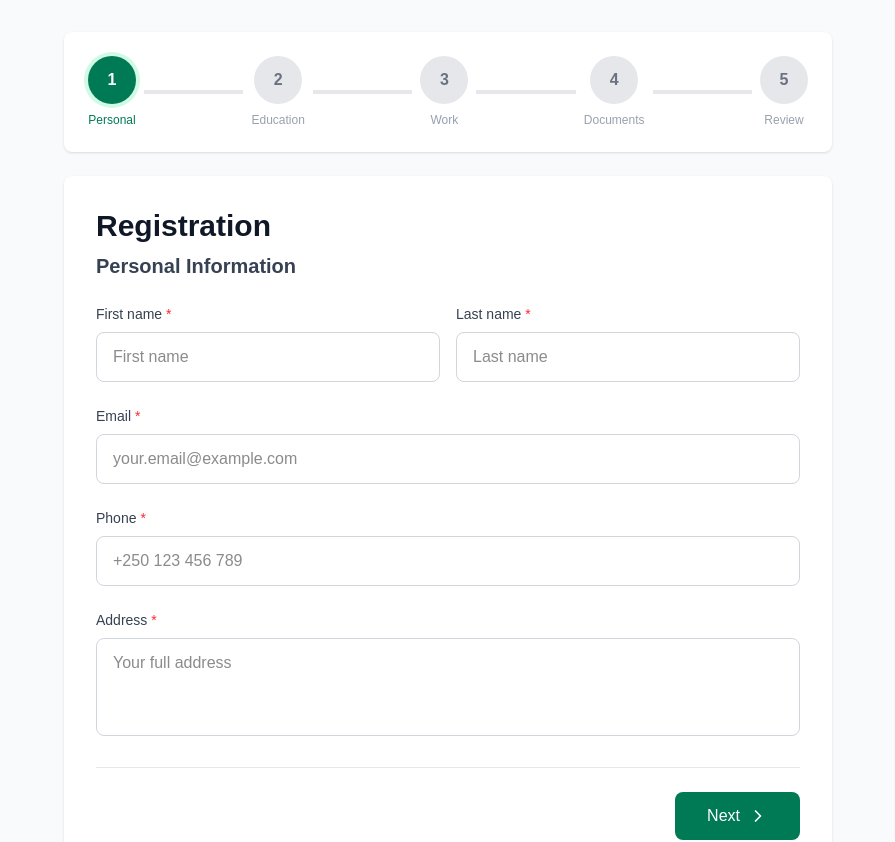
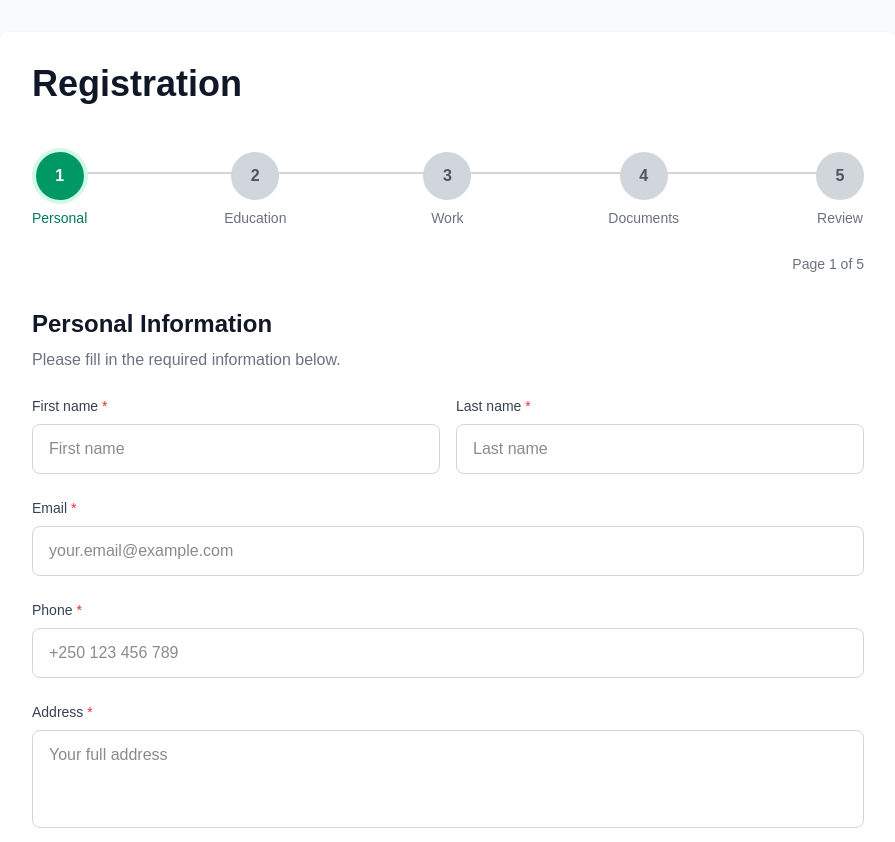
Before and after one commit to SheCanCODE-Capstone-Projects/Application-portal-frontend, a Next.js app: page /applicant in a window 1280 px wide. Shown: the top 842 px of the page, without its empty margins (192-1087 px from the left). Built offline with nearby package versions, Linux system fonts and the light colour scheme.

Commit message:
update on design

```diff
--- a/src/app/applicant/components/ProgressStepper.tsx
+++ b/src/app/applicant/components/ProgressStepper.tsx
@@ -15,56 +15,65 @@ interface ProgressStepperProps {
 
 const ProgressStepper: React.FC<ProgressStepperProps> = ({ currentStep, steps }) => {
   return (
-    <div className="bg-white rounded-lg shadow-sm p-3 sm:p-4 md:p-6 mb-4 md:mb-6">
-      <div className="flex items-center justify-between">
-        {steps.map((step, index) => (
-          <React.Fragment key={step.number}>
-            <div className="flex flex-col items-center flex-shrink-0">
+    <div className="w-full">
+      {/* Steps Container */}
+      <div className="relative flex items-center justify-between">
+        {/* Background Line */}
+        <div className="absolute top-5 left-0 right-0 h-0.5 bg-gray-300" />
+
+        {/* Active Progress Line */}
+        <div
+          className="absolute top-5 left-0 h-0.5 bg-emerald-600 transition-all duration-500 ease-in-out"
+          style={{
+            width: `${((currentStep - 1) / (steps.length - 1)) * 100}%`,
+          }}
+        />
+
+        {/* Step Circles */}
+        {steps.map((step) => (
+          <div key={step.number} className="relative flex flex-col items-center z-10">
             {/* Circle */}
             <div
               className={`
-                  w-8 h-8 sm:w-10 sm:h-10 md:w-12 md:h-12
-                  rounded-full flex items-center justify-center
-                  font-semibold text-xs sm:text-sm md:text-base
+                w-10 h-10 sm:w-12 sm:h-12 rounded-full
+                flex items-center justify-center
+                font-semibold text-sm sm:text-base
                 transition-all duration-300
                 ${
                   currentStep > step.number
-                      ? 'bg-emerald-700 text-white'
+                    ? 'bg-emerald-600 text-white'
                     : currentStep === step.number
-                      ? 'bg-emerald-700 text-white ring-2 sm:ring-4 ring-emerald-100'
-                      : 'bg-gray-200 text-gray-500'
+                    ? 'bg-emerald-600 text-white ring-4 ring-emerald-100'
+                    : 'bg-gray-300 text-gray-600'
                 }
               `}
             >
               {currentStep > step.number ? (
-                  <Check size={16} className="sm:w-5 sm:h-5" />
+                <Check size={20} className="text-white" />
               ) : (
                 step.number
               )}
             </div>
-              {/* Label */}
+
+            {/* Label - Hidden on mobile, visible on larger screens */}
             <span
               className={`
-                  mt-1 sm:mt-2 text-[10px] sm:text-xs
-                  font-medium text-center
-                  ${currentStep >= step.number ? 'text-emerald-700' : 'text-gray-400'}
+                mt-2 text-xs sm:text-sm font-medium text-center
+                hidden sm:block
+                ${currentStep >= step.number ? 'text-emerald-700' : 'text-gray-500'}
               `}
             >
               {step.title}
             </span>
           </div>
-            {/* Connector Line */}
-            {index < steps.length - 1 && (
-              <div
-                className={`
-                  flex-1 h-0.5 sm:h-1 mx-1 sm:mx-2
-                  transition-all duration-300
-                  ${currentStep > step.number ? 'bg-emerald-700' : 'bg-gray-200'}
-                `}
-              />
-            )}
-          </React.Fragment>
         ))}
+      </div>
+
+      {/* Page Indicator */}
+      <div className="text-right mt-6">
+        <span className="text-sm text-gray-500">
+          Page {currentStep} of {steps.length}
+        </span>
       </div>
     </div>
   );
--- a/src/app/applicant/page.tsx
+++ b/src/app/applicant/page.tsx
@@ -1,4 +1,3 @@
-
 'use client';
 
 import React, { useState } from 'react';
@@ -47,6 +46,17 @@ export default function ApplicantPage() {
     if (currentStep > 1) setCurrentStep(currentStep - 1);
   };
 
+  const getStepTitle = () => {
+    const titles = [
+      'Personal Information',
+      'Education Background',
+      'Work Experience',
+      'Documents Upload',
+      'Review & Confirm',
+    ];
+    return titles[currentStep - 1];
+  };
+
   const renderStep = () => {
     const stepProps = {
       formData,
@@ -72,17 +82,33 @@ export default function ApplicantPage() {
   };
 
   return (
-    <div className="min-h-screen bg-gray-50 py-8 px-4">
-      <div className="max-w-3xl mx-auto">
-        <ProgressStepper currentStep={currentStep} steps={steps} />
+    <div className="min-h-screen bg-gray-50 py-4 sm:py-6 md:py-8 px-3 sm:px-4">
+      <div className="max-w-4xl mx-auto">
+        {/* Single Continuous Card */}
+        <div className="bg-white rounded-lg shadow-sm overflow-hidden">
+          {/* Header with Title */}
+          <div className="px-4 sm:px-6 md:px-8 pt-6 sm:pt-8 pb-4">
+            <h1 className="text-2xl sm:text-3xl md:text-4xl font-bold text-gray-900">
+              Registration
+            </h1>
+          </div>
 
-        <div className="bg-white rounded-lg shadow-sm p-4 md:p-8">
-          <h1 className="text-2xl md:text-3xl font-bold text-gray-900 mb-2">Registration</h1>
-          <h2 className="text-lg md:text-xl font-semibold text-gray-700 mb-6">
-            {steps[currentStep - 1].title} {currentStep > 1 && currentStep < 5 ? 'Background' : currentStep === 4 ? 'Upload' : currentStep === 5 ? '& Confirm' : 'Information'}
-          </h2>
+          {/* Progress Stepper */}
+          <div className="px-4 sm:px-6 md:px-8 py-6 sm:py-8">
+            <ProgressStepper currentStep={currentStep} steps={steps} />
+          </div>
 
-          {renderStep()}
+          {/* Form Content */}
+          <div className="px-4 sm:px-6 md:px-8 pb-6 sm:pb-8">
+            <h2 className="text-xl sm:text-2xl font-bold text-gray-900 mb-2">
+              {getStepTitle()}
+            </h2>
+            <p className="text-sm sm:text-base text-gray-500 mb-6">
+              Please fill in the required information below.
+            </p>
+
+            {renderStep()}
+          </div>
         </div>
       </div>
     </div>
```
Lines whose indentation alone changed are shown as unchanged.
